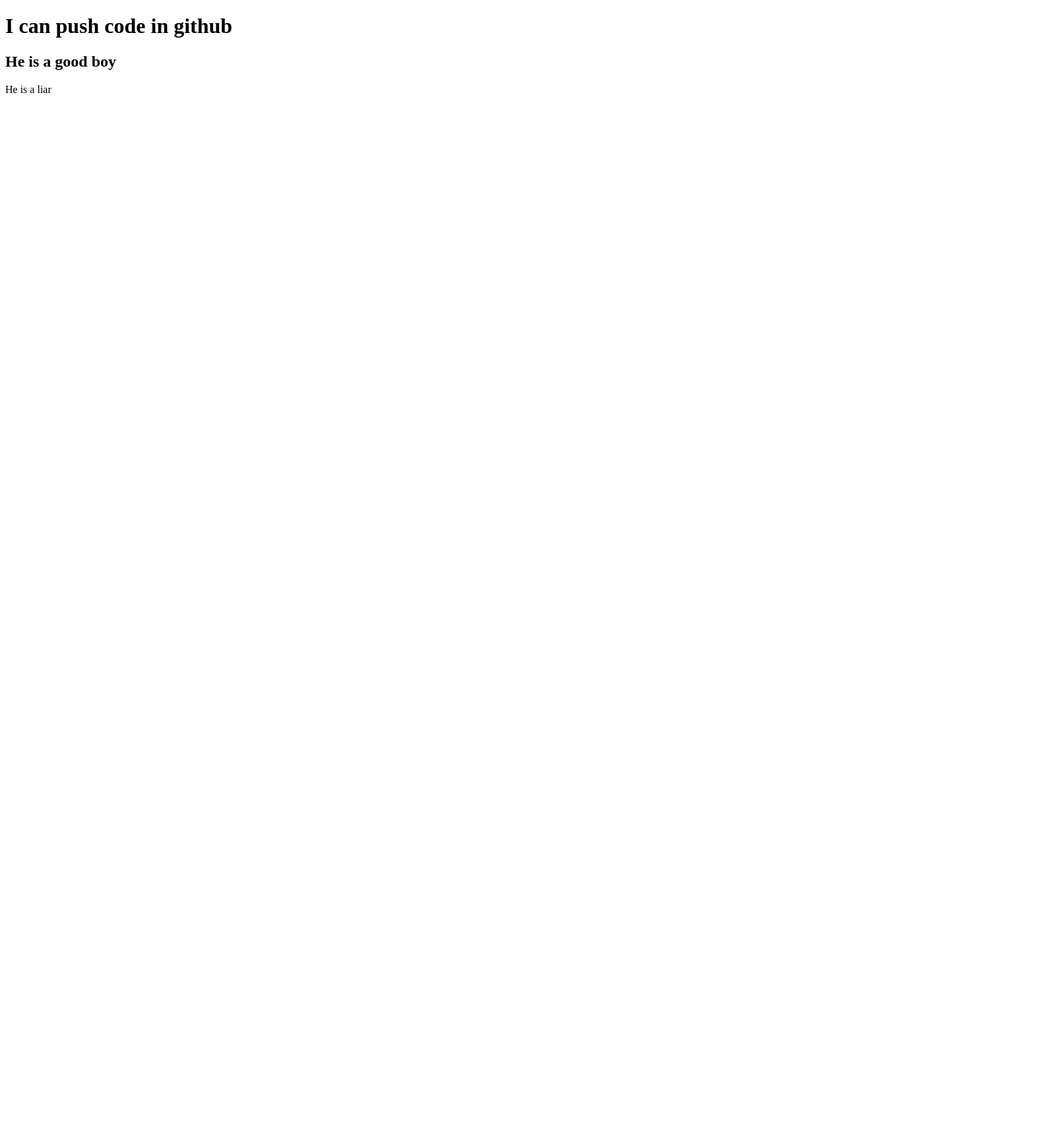
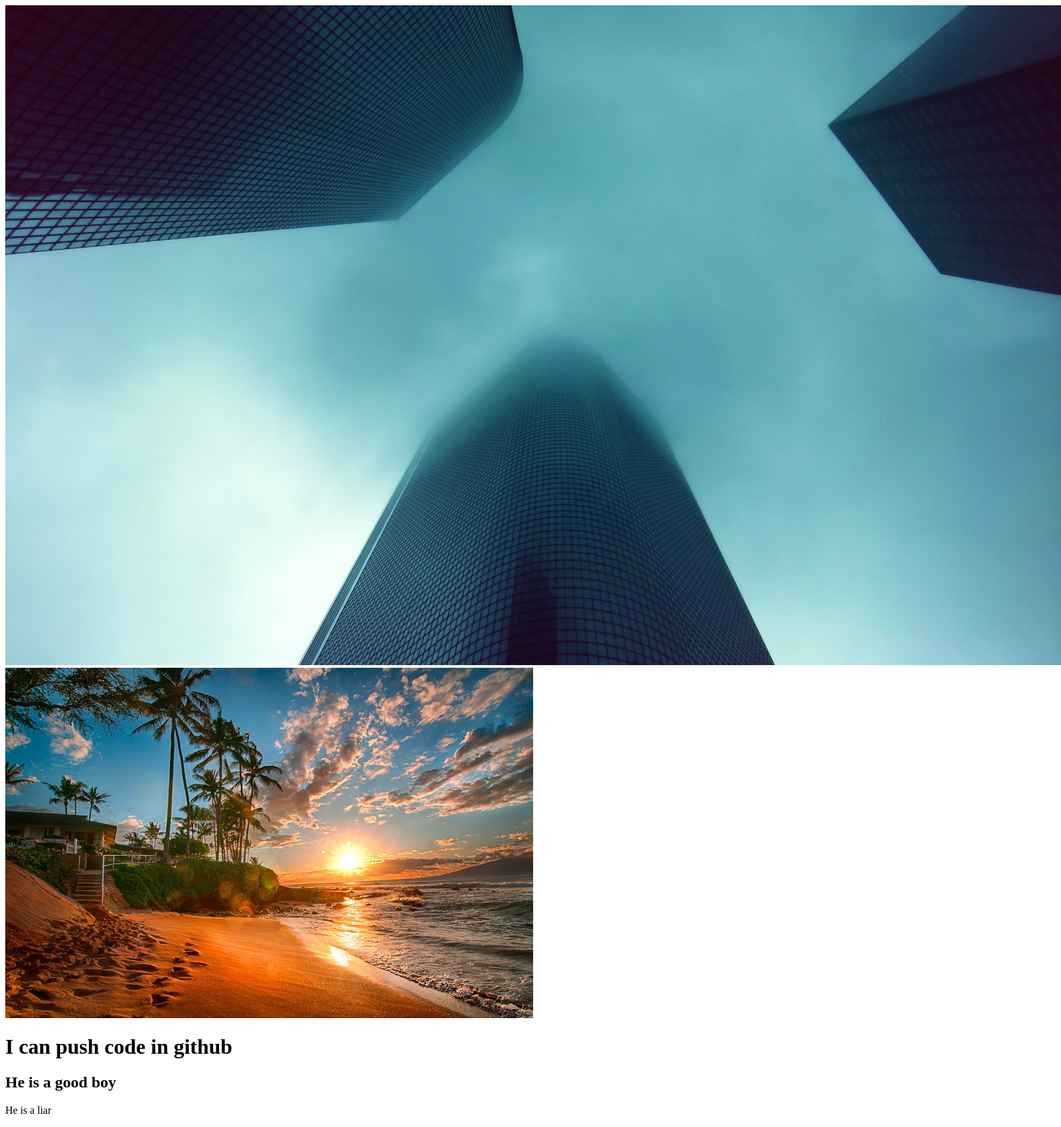
Before and after one commit to AshfaqueSami/my-second-repo, a plain HTML site: page index.html in a window 1280 px wide. Shown: the whole page at 66% size, 1608 px wide, since content can reach past the window. Before the commit the page ends 800 px from the top, so only its background shows below. Drawn offline with Linux system fonts and the light colour scheme.

Commit message:
picture added

```diff
--- a/index.html
+++ b/index.html
@@ -7,6 +7,8 @@
     <title>My second repo</title>
 </head>
 <body>
+    <img src="ab.jpg" alt="">
+    <img src="bc.jpg" alt="">
     <h1>I can push code in github</h1>
     <h2>He is a good boy</h2>
     <p>He is a liar</p>
```
Also changed, not shown: ab.jpg (added), bc.jpg (added), cd.jpg (added).
